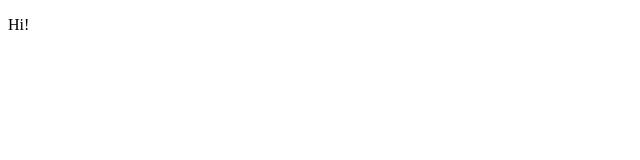
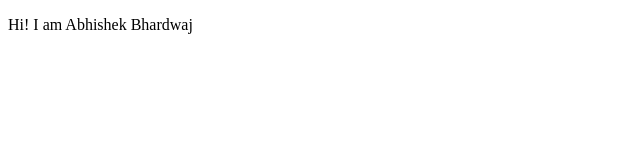
Before and after one commit to abh799/abh799.github.io, a plain HTML site: page index.html in a window 1280 px wide. Shown: the whole page, without its empty margins (0-640 px from the left). Drawn offline with Linux system fonts and the light colour scheme.

Commit message:
Update index.html

```diff
--- a/index.html
+++ b/index.html
@@ -5,6 +5,6 @@
       <meta http-equiv = "refresh" content = "2; url = http://abhibhardwaj.space" />
    </head>
    <body>
-      <p>Hi! </p>
+      <p>Hi! I am Abhishek Bhardwaj </p>
    </body>
 </html>
```
